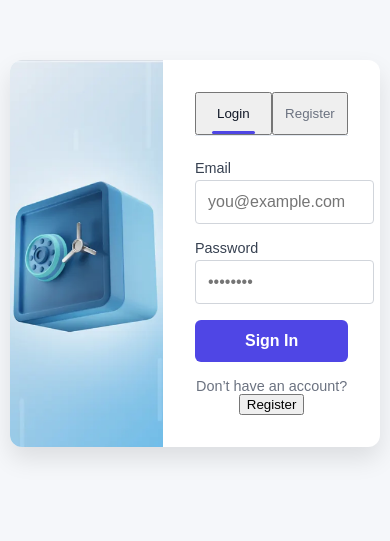
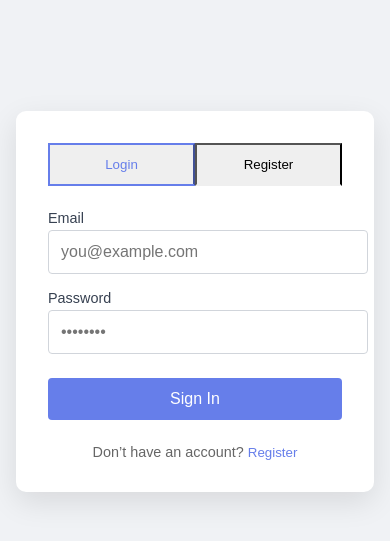
Before and after one commit to tinulica/frontend1, a React (Create React App) app: page / in a window 390 px wide. Shown: the part 137-678 px from the top of the page. Built offline with nearby package versions, Linux system fonts and the light colour scheme.

Commit message:
Update Home.css

```diff
--- a/src/components/Home.css
+++ b/src/components/Home.css
@@ -1,21 +1,20 @@
-/* src/components/Home.css */
-
 .home-container {
+  min-height: 100vh;
   display: flex;
   align-items: center;
   justify-content: center;
-  height: calc(100vh - 64px); /* adjust for your navbar height */
-  background: #f5f7fa;
+  background: #f0f2f5;
+  padding: 1rem;
 }
 
 .auth-card {
   display: flex;
-  width: 800px;
-  max-width: 95%;
-  box-shadow: 0 12px 24px rgba(0,0,0,0.1);
-  border-radius: 12px;
+  width: 100%;
+  max-width: 800px;
+  background: #fff;
+  border-radius: 10px;
   overflow: hidden;
-  background: #fff;
+  box-shadow: 0 10px 30px rgba(0,0,0,0.1);
 }
 
 .auth-left {
@@ -34,91 +33,92 @@
 .auth-tabs {
   display: flex;
   margin-bottom: 1.5rem;
-  border-bottom: 1px solid #e2e8f0;
 }
 
 .auth-tab {
   flex: 1;
   text-align: center;
-  padding: 0.75rem 0;
+  padding: 0.75rem;
+  cursor: pointer;
   font-weight: 500;
-  color: #6b7280;
-  cursor: pointer;
-  position: relative;
+  border-bottom: 2px solid transparent;
+  transition: border-color 0.2s, color 0.2s;
+}
+.auth-tab.active {
+  color: #667eea;
+  border-color: #667eea;
 }
 
-.auth-tab.active {
-  color: #111827;
-}
-
-.auth-tab.active::after {
-  content: '';
-  position: absolute;
-  bottom: -1px;
-  left: 20%;
-  right: 20%;
-  height: 3px;
-  background: #4f46e5;
-  border-radius: 2px;
+.auth-error {
+  background: #ffe6e6;
+  color: #cc0000;
+  padding: 0.75rem;
+  border-radius: 4px;
+  margin-bottom: 1rem;
+  text-align: center;
+  font-size: 0.9rem;
 }
 
 .auth-form {
   flex: 1;
 }
-
 .form-group {
   margin-bottom: 1rem;
+  display: flex;
+  flex-direction: column;
 }
-
 .form-group label {
-  display: block;
   margin-bottom: 0.25rem;
-  color: #374151;
+  color: #555;
   font-size: 0.9rem;
 }
-
 .form-group input {
-  width: 100%;
   padding: 0.75rem;
-  border: 1px solid #d1d5db;
-  border-radius: 6px;
   font-size: 1rem;
+  border: 1px solid #ddd;
+  border-radius: 4px;
+  outline: none;
+  transition: border-color 0.2s;
 }
-
-.error-message {
-  color: #dc2626;
-  margin: 0.5rem 0;
-  text-align: center;
+.form-group input:focus {
+  border-color: #667eea;
 }
 
 .submit-btn {
   width: 100%;
   padding: 0.75rem;
-  background: #4f46e5;
+  background: #667eea;
   color: #fff;
   font-size: 1rem;
-  font-weight: 600;
   border: none;
-  border-radius: 6px;
+  border-radius: 4px;
   cursor: pointer;
+  margin-top: 0.5rem;
   transition: background 0.2s;
 }
-
 .submit-btn:hover {
-  background: #4338ca;
+  background: #5a67d8;
 }
 
 .auth-footer {
   text-align: center;
+  margin-top: 1.5rem;
   font-size: 0.9rem;
-  color: #6b7280;
-  margin-top: 1rem;
+  color: #666;
+}
+.switch-btn {
+  background: none;
+  border: none;
+  color: #667eea;
+  cursor: pointer;
+  font-weight: 500;
+  padding: 0;
+}
+.switch-btn:hover {
+  text-decoration: underline;
 }
 
-.link-btn {
-  background: none;
-  border: none;
-  color: #4f46e5;
-  cursor: pointer;
-  font-weight: 500;
+@media (max-width: 768px) {
+  .auth-card { flex-direction: column; }
+  .auth-left { height: 200px; }
 }
```
